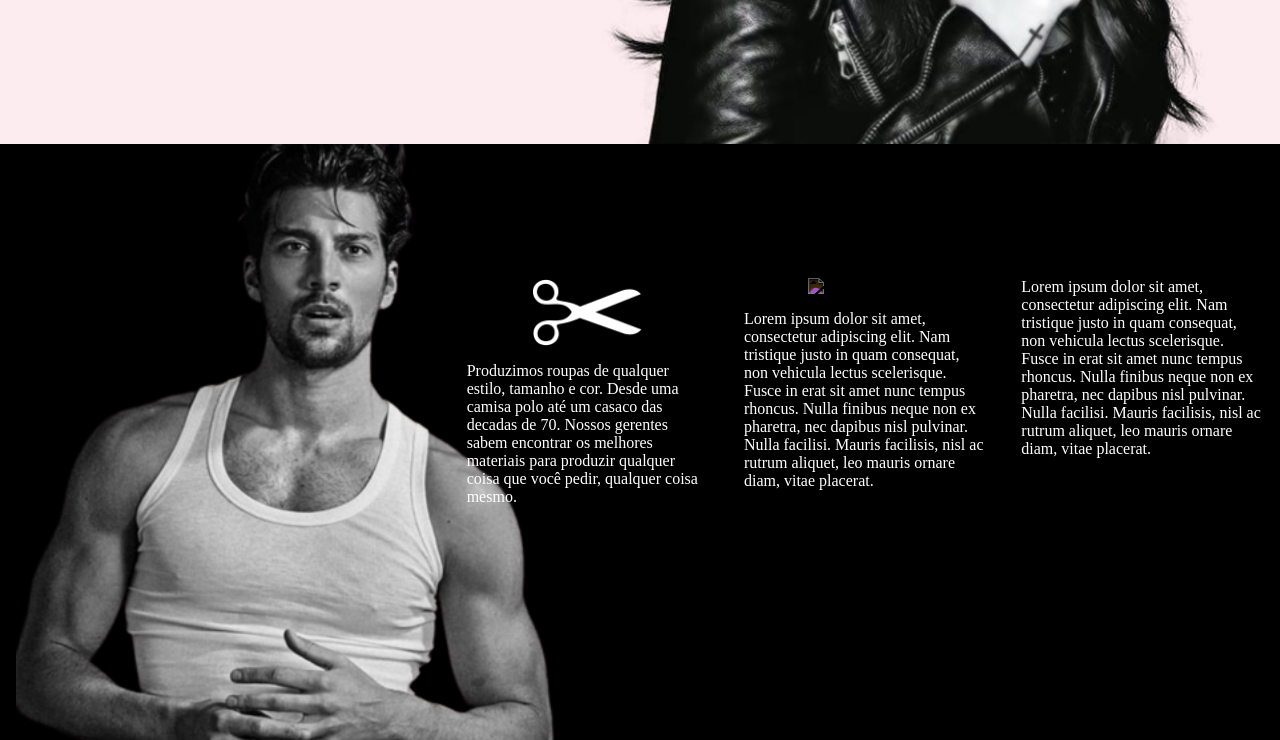
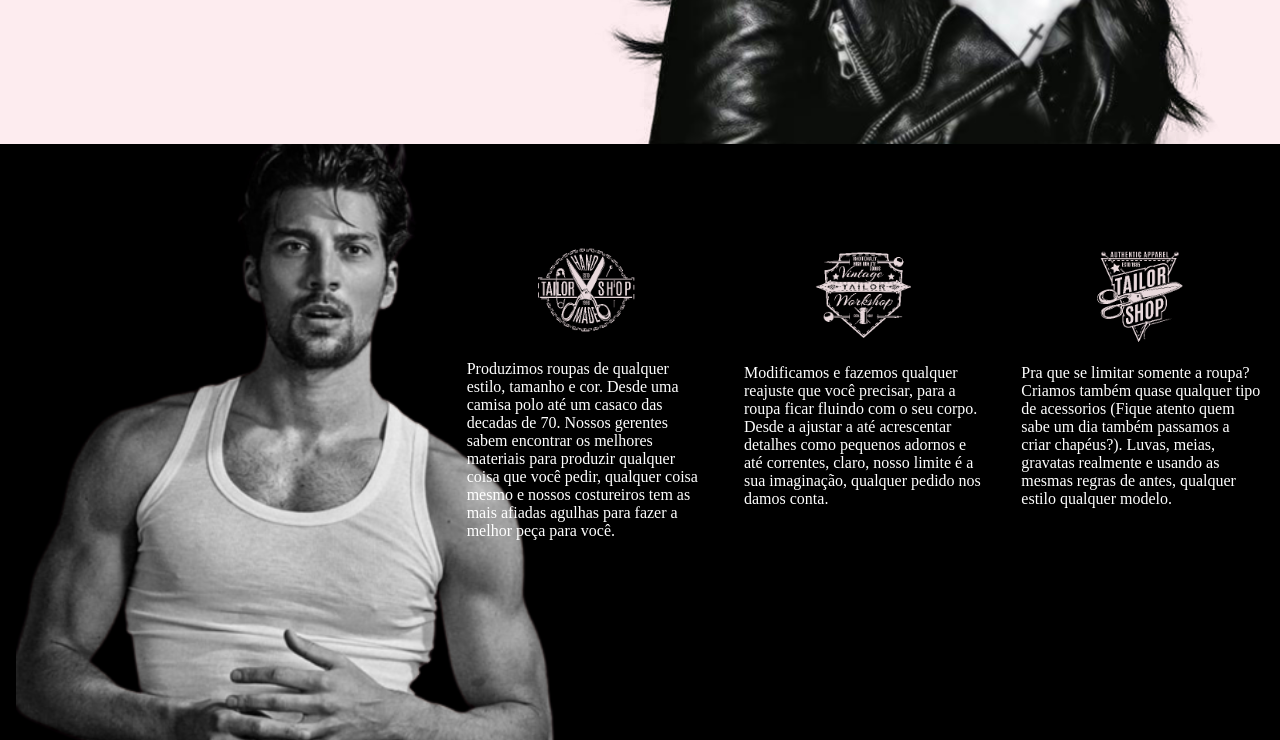
Before and after one commit to Afedehae/HarmonyClothing, a plain HTML site: page index.html in a window 1280 px wide. Shown: the part 576-1316 px from the top of the page. Drawn offline with Linux system fonts and the light colour scheme.

Commit message:
Add files via upload

```diff
--- a/index.html
+++ b/index.html
@@ -26,15 +26,16 @@
       <div class="SectionTwo">
         <div class="BoxThatContainsText">
           <div class="TextoMostrativo">
-            <img id="ImagemMostrativa" src="img/Tesoura.png">
-            Produzimos roupas de qualquer estilo, tamanho e cor. Desde uma camisa polo até um casaco das decadas de 70. Nossos gerentes sabem encontrar os melhores materiais para produzir qualquer coisa que você pedir, qualquer coisa mesmo.
+            <img id="ImagemMostrativa" src="img/Img1.png">
+            Produzimos roupas de qualquer estilo, tamanho e cor. Desde uma camisa polo até um casaco das decadas de 70. Nossos gerentes sabem encontrar os melhores materiais para produzir qualquer coisa que você pedir, qualquer coisa mesmo e nossos costureiros tem as mais afiadas agulhas para fazer a melhor peça para você.
           </div>
           <div class="TextoMostrativo">
-            <img id="ImagemMostrativa" src="img/Costura.jpg">
-            Lorem ipsum dolor sit amet, consectetur adipiscing elit. Nam tristique justo in quam consequat, non vehicula lectus scelerisque. Fusce in erat sit amet nunc tempus rhoncus. Nulla finibus neque non ex pharetra, nec dapibus nisl pulvinar. Nulla facilisi. Mauris facilisis, nisl ac rutrum aliquet, leo mauris ornare diam, vitae placerat.
+            <img id="ImagemMostrativa" src="img/Img2.png">
+            Modificamos e fazemos qualquer reajuste que você precisar, para a roupa ficar fluindo com o seu corpo. Desde a ajustar a até acrescentar detalhes como pequenos adornos e até correntes, claro, nosso limite é a sua imaginação, qualquer pedido nos damos conta.
           </div>
           <div class="TextoMostrativo">
-            Lorem ipsum dolor sit amet, consectetur adipiscing elit. Nam tristique justo in quam consequat, non vehicula lectus scelerisque. Fusce in erat sit amet nunc tempus rhoncus. Nulla finibus neque non ex pharetra, nec dapibus nisl pulvinar. Nulla facilisi. Mauris facilisis, nisl ac rutrum aliquet, leo mauris ornare diam, vitae placerat.
+            <img id="ImagemMostrativa" src="img/Img3.png">
+            Pra que se limitar somente a roupa? Criamos também quase qualquer tipo de acessorios (Fique atento quem sabe um dia também passamos a criar chapéus?). Luvas, meias, gravatas realmente e usando as mesmas regras de antes, qualquer estilo qualquer modelo.
           </div>
         </div>
       </div>
```
Also changed, not shown: img/GravataBorboleta.jpg (added), img/Img1.png (added), img/Img2.png (added), img/Img3.png (added).
